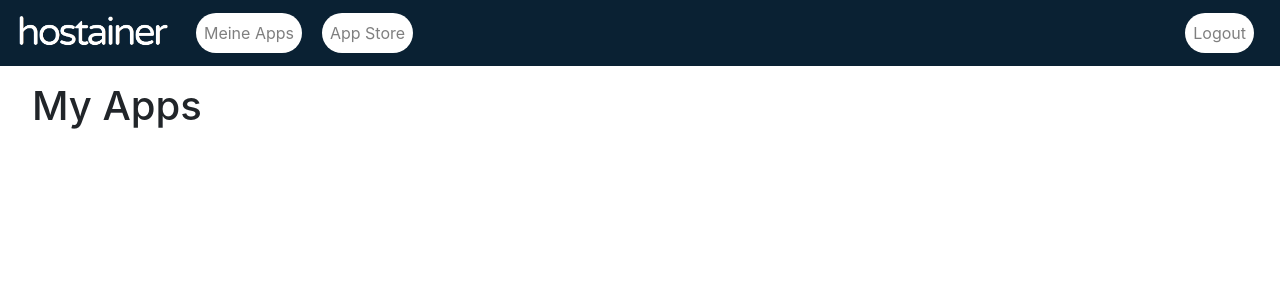
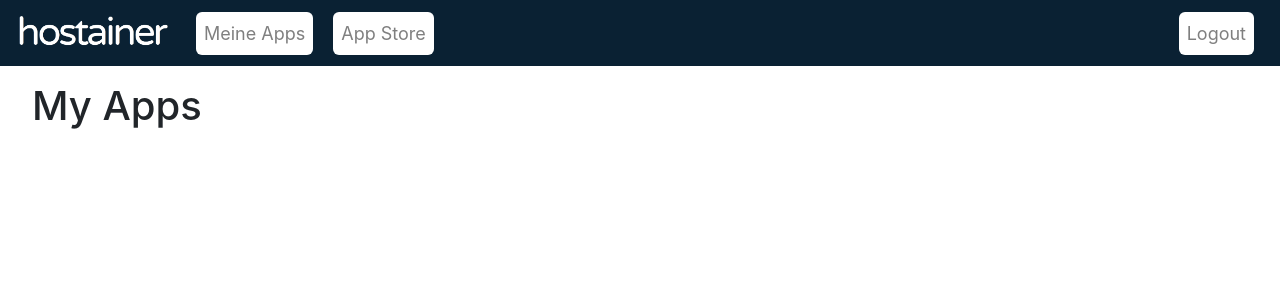
Before and after one commit to eGGenius/Hostainer-Portainer, a React (Create React App) app: page /my-apps in a window 1280 px wide. Shown: the top 300 px of the page. Built offline with nearby package versions, Linux system fonts and the light colour scheme; sample sign-in values are in the browser's storage.

Commit message:
smaller login-logo & navbar css

```diff
--- a/src/components/nav-and-layout.css
+++ b/src/components/nav-and-layout.css
@@ -1,8 +1,9 @@
 .nav-item {
   background-color: white;
-  border-radius: 20px;
+  border-radius: 6px;
   margin-left: 10px;
   margin-right: 10px;
+  font-size: 18px;
 }
 
 
--- a/src/components/nav-and-layout.js
+++ b/src/components/nav-and-layout.js
@@ -66,7 +66,7 @@ const NavBar = () => {
             height="30"
             className="d-inline-block align-top"
           />{" "} */}
-      <Navbar.Brand><img id="nav-bar-img" src="logo.png"></img></Navbar.Brand>
+      <Navbar.Brand><img id="nav-bar-img" src="../logo.png"></img></Navbar.Brand>
       <Navbar.Toggle aria-controls="responsive-navbar-nav" />
       <Navbar.Collapse id="responsive-navbar-nav">
         <Nav className="mr-auto">
--- a/src/pages/login.css
+++ b/src/pages/login.css
@@ -17,7 +17,7 @@
 }
 
 #auth-inner-logo{
-    width: 100%;
+    width: 33%;
     border-radius: 10px;
     margin-bottom: 1rem;
 }
```
